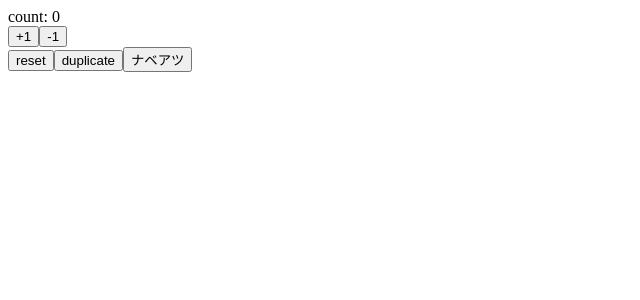
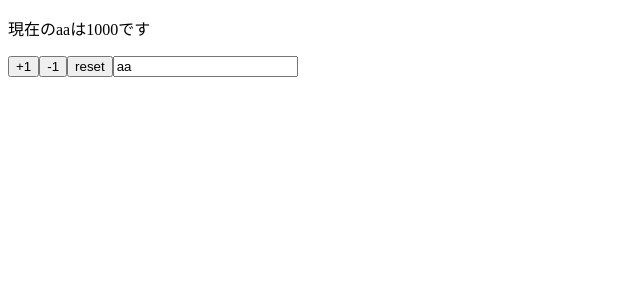
Before and after one commit to YudaiShiratori/react-hooks-1001, a React (Create React App) app: page / in a window 1280 px wide. Shown: the top 300 px of the page, without its empty margins (0-640 px from the left). Built offline with nearby package versions, Linux system fonts and the light colour scheme.

Commit message:
implement component using multiple states

```diff
--- a/src/App.js
+++ b/src/App.js
@@ -1,33 +1,29 @@
 import React, { useState } from 'react'
 
-const App = () => {
-  const [count, setCount] = useState(0)
+const App = props => {
+  const [name, setName] = useState(props.name)
+  const [price, setPrice] = useState(props.price)
 
-  const increment = () => setCount(count + 1)
-  const decrement = () => setCount(count - 1)
-
-  const reset = () => setCount(0)
-  const duplicate = () => setCount(count * 2)
-  const devide3 = () => setCount(previousCount =>
-    previousCount % 3 === 0 ? previousCount / 3 : previousCount
-  )
-
+  const reset = () => {
+    setPrice(props.price)
+    setName(props.name)
+  }
   return (
     <>
-      <div>
-        count: {count}
-      </div>
-      <div>
-        <button onClick={increment}>+1</button>
-        <button onClick={decrement}>-1</button>
-      </div>
-      <div>
-        <button onClick={reset}>reset</button>
-        <button onClick={duplicate}>duplicate</button>
-        <button　onClick={devide3}>ナベアツ</button>
-      </div>
+      <p>
+        現在の{name}は{price}です
+      </p>
+      <button onClick={( )=> setPrice(price + 1 )}>+1</button>
+      <button onClick={() => setPrice(price - 1)}>-1</button>
+      <button onClick={reset}>reset</button>
+      <input value={name} onChange={e => setName(e.target.value)}/>
     </>
   )
 }
 
+App.defaultProps = {
+  name: 'aa',
+  price: 1000
+}
+
 export default App
```
